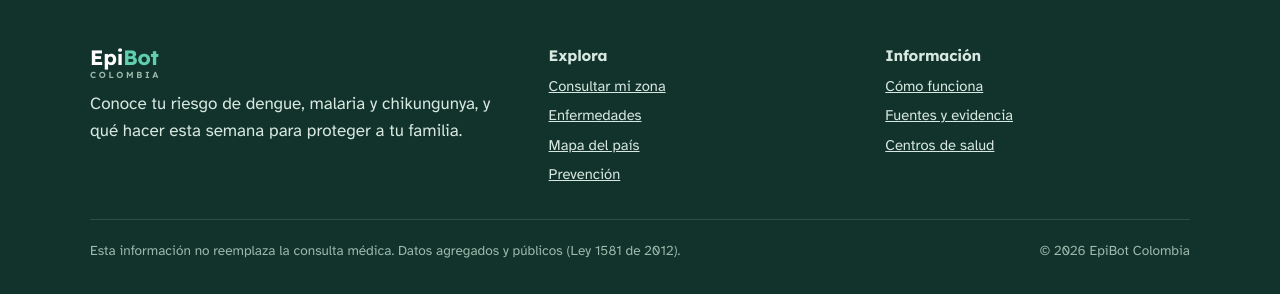
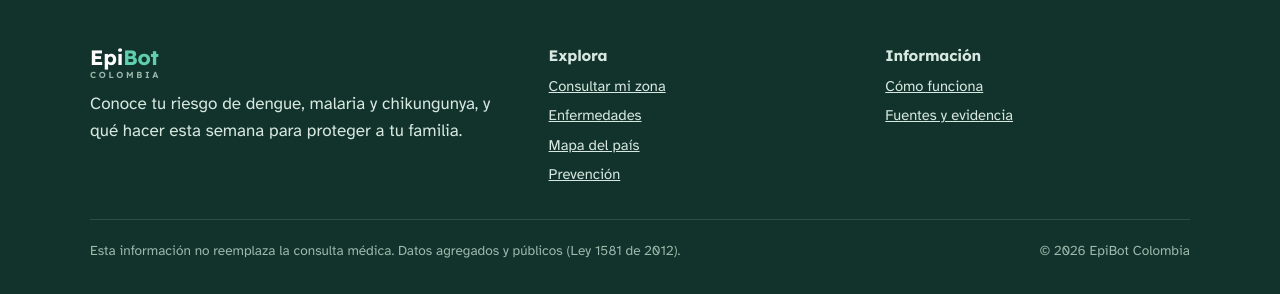
Before and after one commit to Say-Kei/EpiBot-Colombia-, a Flask app: page / in a window 1280 px wide. Shown: the part 1703-1997 px from the top of the page. Run offline with Flask 3, Linux system fonts and the light colour scheme; data comes from the database, SQL or seed files in the repository.

Commit message:
quite centros de salud

```diff
--- a/templates/como-funciona.html
+++ b/templates/como-funciona.html
@@ -51,7 +51,7 @@
     <div><h3>Información</h3><ul>
       <li><a href="como-funciona.html">Cómo funciona</a></li>
       <li><a href="fuentes.html">Fuentes y evidencia</a></li>
-      <li><a href="centros.html">Centros de salud</a></li>
+
     </ul></div>
   </div>
   <div class="pie-legal">
--- a/templates/enfermedades.html
+++ b/templates/enfermedades.html
@@ -51,7 +51,7 @@
     <div><h3>Información</h3><ul>
       <li><a href="como-funciona.html">Cómo funciona</a></li>
       <li><a href="fuentes.html">Fuentes y evidencia</a></li>
-      <li><a href="centros.html">Centros de salud</a></li>
+
     </ul></div>
   </div>
   <div class="pie-legal">
--- a/templates/index.html
+++ b/templates/index.html
@@ -51,7 +51,7 @@
     <div><h3>Información</h3><ul>
       <li><a href="como-funciona.html">Cómo funciona</a></li>
       <li><a href="fuentes.html">Fuentes y evidencia</a></li>
-      <li><a href="centros.html">Centros de salud</a></li>
+
     </ul></div>
   </div>
   <div class="pie-legal">
--- a/templates/mapa.html
+++ b/templates/mapa.html
@@ -51,7 +51,7 @@
     <div><h3>Información</h3><ul>
       <li><a href="como-funciona.html">Cómo funciona</a></li>
       <li><a href="fuentes.html">Fuentes y evidencia</a></li>
-      <li><a href="centros.html">Centros de salud</a></li>
+
     </ul></div>
   </div>
   <div class="pie-legal">
--- a/templates/prevencion.html
+++ b/templates/prevencion.html
@@ -51,7 +51,7 @@
     <div><h3>Información</h3><ul>
       <li><a href="como-funciona.html">Cómo funciona</a></li>
       <li><a href="fuentes.html">Fuentes y evidencia</a></li>
-      <li><a href="centros.html">Centros de salud</a></li>
+
     </ul></div>
   </div>
   <div class="pie-legal">
--- a/templates/zona.html
+++ b/templates/zona.html
@@ -51,7 +51,7 @@
     <div><h3>Información</h3><ul>
       <li><a href="como-funciona.html">Cómo funciona</a></li>
       <li><a href="fuentes.html">Fuentes y evidencia</a></li>
-      <li><a href="centros.html">Centros de salud</a></li>
+
     </ul></div>
   </div>
   <div class="pie-legal">
```
